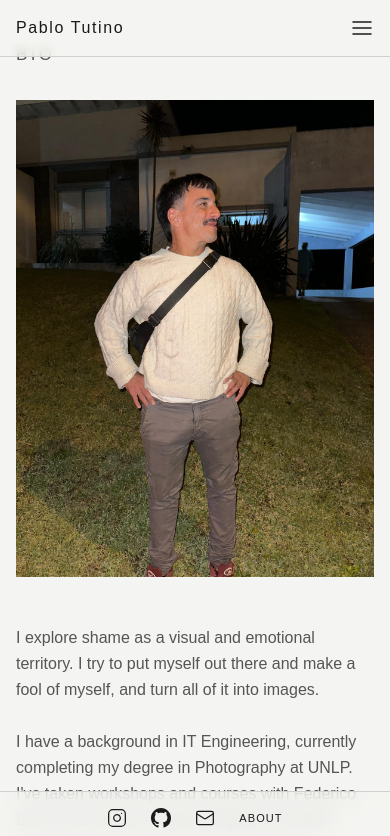
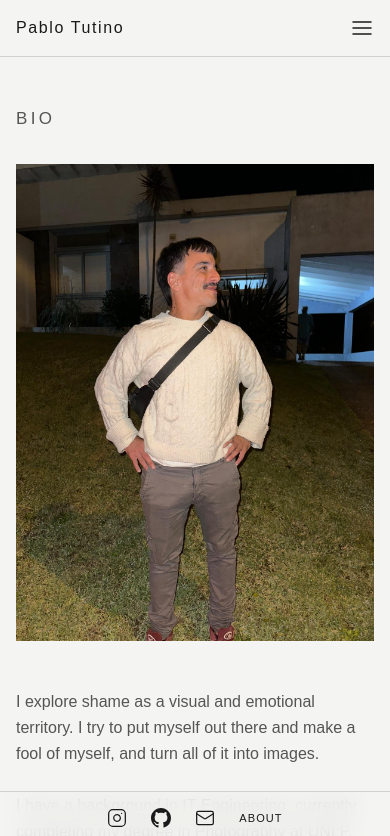
Before and after one commit to dargonar/photo-portfolio, a Next.js app: page /about in a window 390 px wide. Shown: the top 836 px of the page. Built offline with nearby package versions, Linux system fonts and the light colour scheme; a web font is replaced by a local one.

Commit message:
mobile: carousel h-dvh (titulo/dots no quedan bajo el footer), bio pt-24 (titulo no queda bajo el header)

```diff
--- a/src/app/about/page.tsx
+++ b/src/app/about/page.tsx
@@ -10,7 +10,7 @@ export default function AboutPage() {
   const bio = t(about.content_text, about.content_text_es ?? about.content_text);
 
   return (
-    <div className="min-h-screen px-4 py-8 max-w-7xl mx-auto">
+    <div className="min-h-screen px-4 py-8 pt-24 md:pt-8 max-w-7xl mx-auto">
 
       <div className="max-w-6xl mx-auto flex flex-col md:flex-row gap-8 md:gap-20">
         {/* Left: Name + portrait */}
--- a/src/components/Carousel.tsx
+++ b/src/components/Carousel.tsx
@@ -94,7 +94,8 @@ export function Carousel() {
   const pad = (n: number) => String(n).padStart(2, "0");
 
   return (
-    <div className="sticky top-0 h-screen overflow-hidden bg-black">
+    // h-dvh: en mobile 100vh incluye el chrome del navegador y el bottom queda tapado por el footer
+    <div className="sticky top-0 h-screen h-dvh overflow-hidden bg-black">
 
       {/* Nav arrows */}
       <button
```
